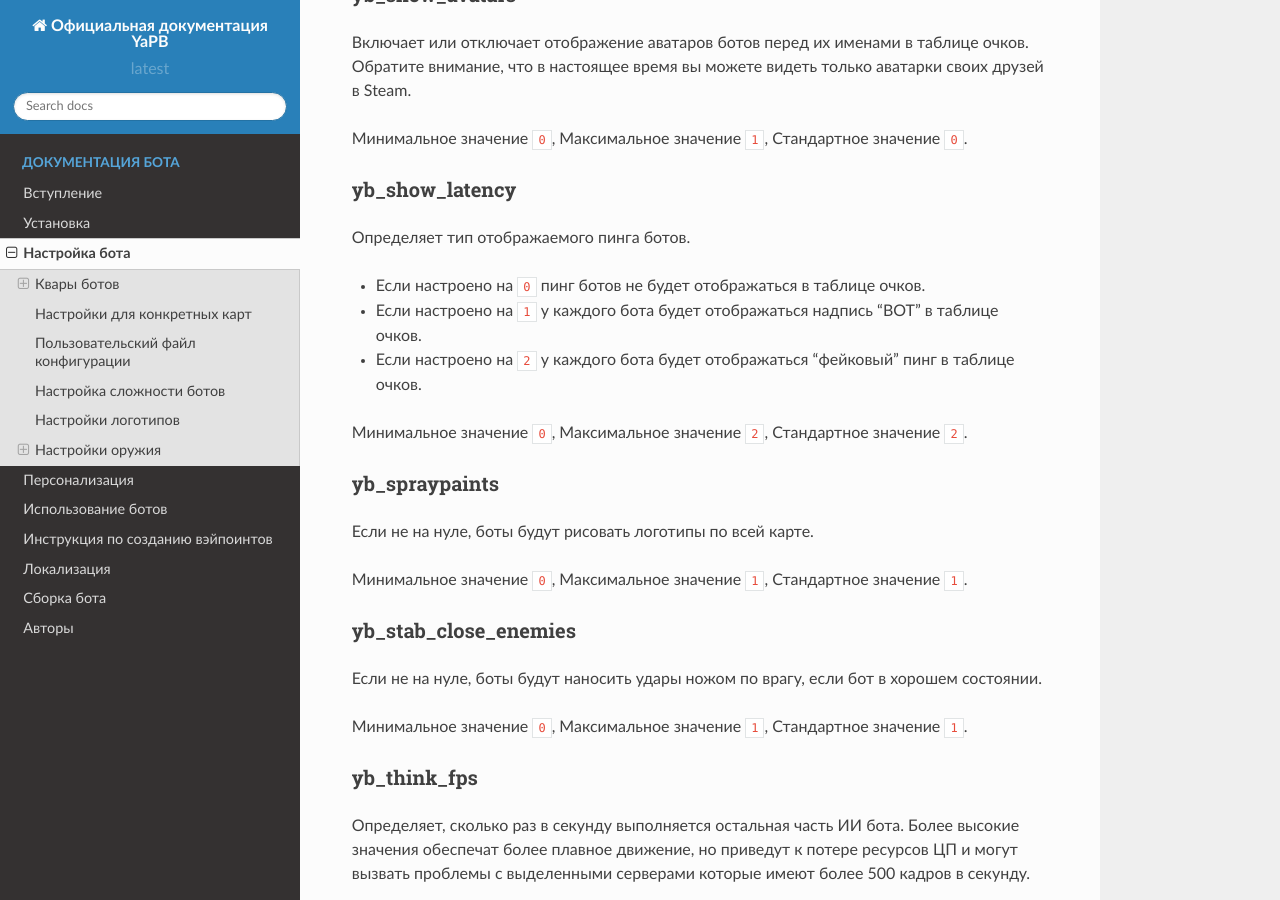
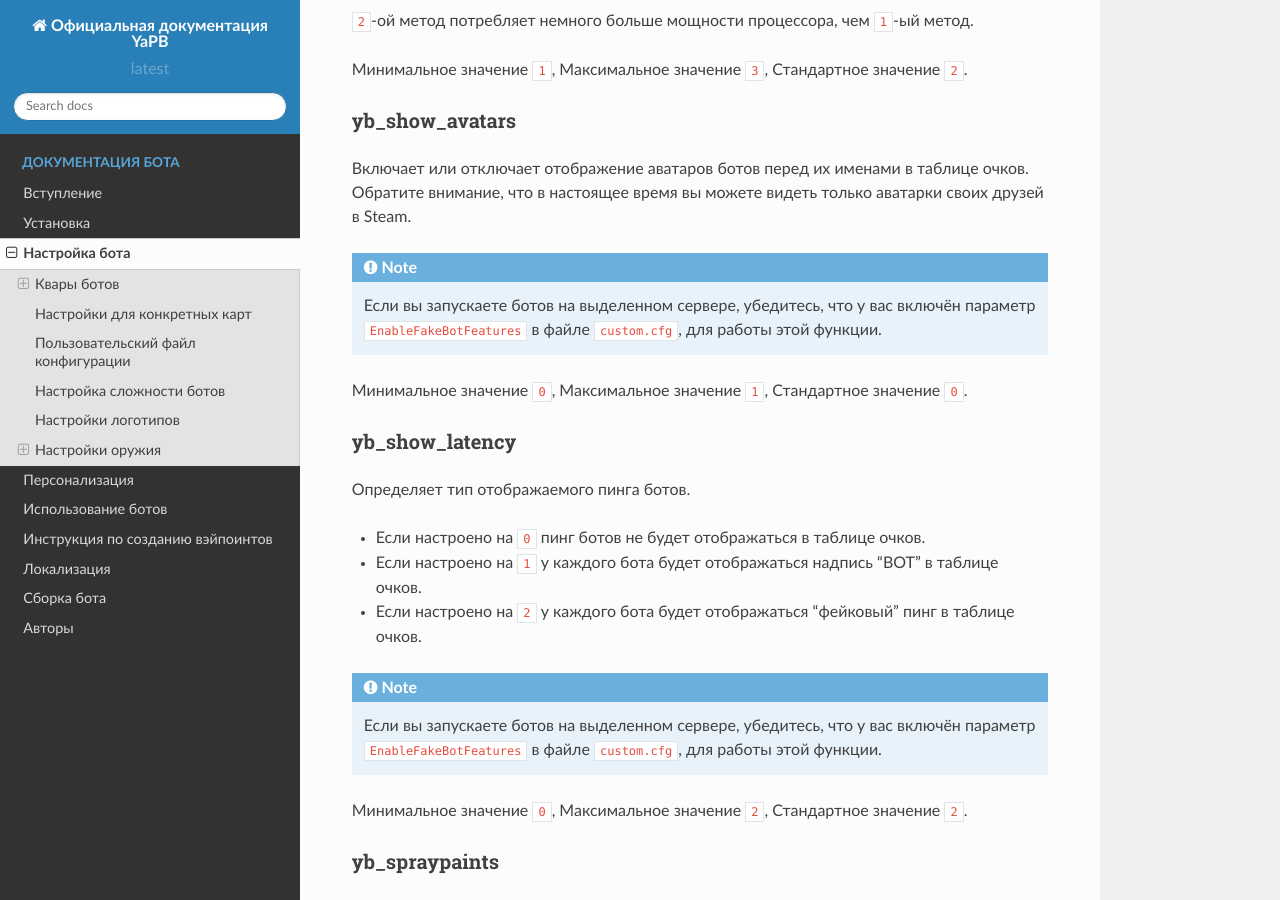
Before and after one commit to yapb/docs, a Sphinx documentation site: the page built from docs/configuring.rst, in a window 1280 px wide and 900 px high, scrolled down 17601 px. Built offline with Sphinx 7.4.7 and the Read the Docs theme 2.0.0, drawn with Linux system fonts in a browser that asks for light colours; some of the changed lines change nothing that is shown; some of the changed text lies outside the part shown.

Commit message:
fix: undisplayed notes

```diff
--- a/docs/configuring.rst
+++ b/docs/configuring.rst
@@ -300,7 +300,7 @@ yb_enable_query_hook
 
 Включает ложные ответы на запросы сервера, чтобы показывать ботов как реальных игроков в списке серверов.
 
-.. Note: Если вы запускаете ботов на выделенном сервере, убедитесь, что у вас включён параметр ``EnableFakeBotFeatures`` в файле ``custom.cfg``, для работы этой функции.
+.. Note:: Если вы запускаете ботов на выделенном сервере, убедитесь, что у вас включён параметр ``EnableFakeBotFeatures`` в файле ``custom.cfg``, для работы этой функции.
 
 Минимальное значение ``0``, Максимальное значение ``1``, Стандартное значение ``0``.
 
@@ -817,7 +817,7 @@ yb_show_avatars
 
 Включает или отключает отображение аватаров ботов перед их именами в таблице очков. Обратите внимание, что в настоящее время вы можете видеть только аватарки своих друзей в Steam.
 
-.. Note: Если вы запускаете ботов на выделенном сервере, убедитесь, что у вас включён параметр ``EnableFakeBotFeatures`` в файле ``custom.cfg``, для работы этой функции.
+.. Note:: Если вы запускаете ботов на выделенном сервере, убедитесь, что у вас включён параметр ``EnableFakeBotFeatures`` в файле ``custom.cfg``, для работы этой функции.
 
 Минимальное значение ``0``, Максимальное значение ``1``, Стандартное значение ``0``.
 
@@ -831,7 +831,7 @@ yb_show_latency
 * Если настроено на ``1`` у каждого бота будет отображаться надпись "BOT" в таблице очков.
 * Если настроено на ``2`` у каждого бота будет отображаться "фейковый" пинг в таблице очков.
 
-.. Note: Если вы запускаете ботов на выделенном сервере, убедитесь, что у вас включён параметр ``EnableFakeBotFeatures`` в файле ``custom.cfg``, для работы этой функции.
+.. Note:: Если вы запускаете ботов на выделенном сервере, убедитесь, что у вас включён параметр ``EnableFakeBotFeatures`` в файле ``custom.cfg``, для работы этой функции.
 
 Минимальное значение ``0``, Максимальное значение ``2``, Стандартное значение ``2``.
 
```
